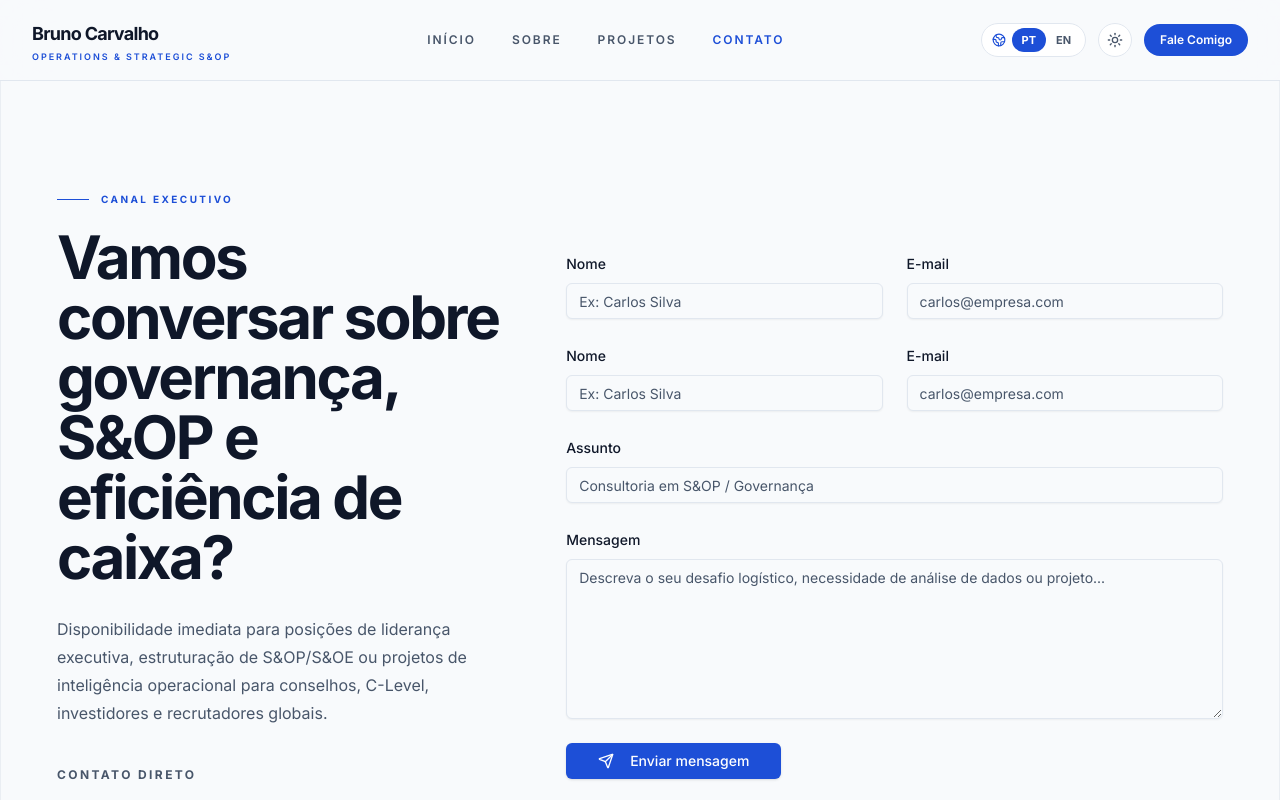
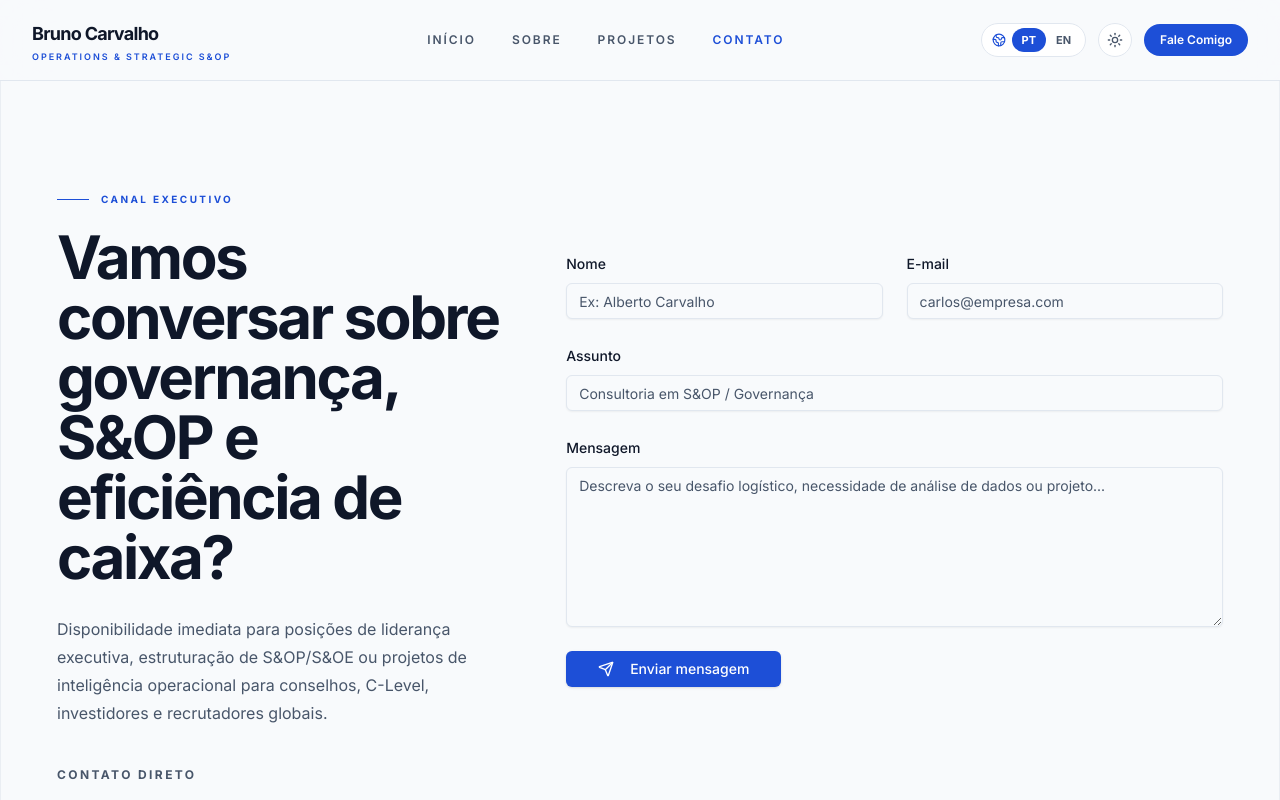
Before and after one commit to bmarc78race-78/BMC.78, a React (Vite) app: page /contato in a window 1280 px wide. Shown: the top 800 px of the page. Built offline with nearby package versions, Linux system fonts and the light colour scheme.

Commit message:
security: harden headers and contact form

```diff
--- a/src/components/contact/ContactForm.jsx
+++ b/src/components/contact/ContactForm.jsx
@@ -10,40 +10,53 @@ import { Send, Loader2 } from "lucide-react";
 export default function ContactForm() {
   const { t } = useLanguage();
   const { toast } = useToast();
+
   const [isSubmitting, setIsSubmitting] = useState(false);
 
-  // Substitua a string abaixo pelo seu ID gerado no Formspree
   const FORMSPREE_ID = "xyezpdqr";
 
   const handleSubmit = async (e) => {
     e.preventDefault();
+
     setIsSubmitting(true);
 
-    const formData = new FormData(e.target);
+    const formData = new FormData(e.currentTarget);
 
     try {
-      const response = await fetch(`https://formspree.io/f/${FORMSPREE_ID}`, {
+      const response = await fetch(
+        `https://formspree.io/f/${FORMSPREE_ID}`,
+        {
           method: "POST",
           body: formData,
           headers: {
             Accept: "application/json",
           },
+        }
+      );
+
+      if (!response.ok) {
+        throw new Error("Falha no servidor de e-mail");
+      }
+
+      toast({
+        title:
+          t("contact.successTitle") ||
+          "Mensagem enviada com sucesso",
+        description:
+          t("contact.successText") ||
+          "Recebi seus dados e retornarei o contato em breve.",
       });
 
-      if (response.ok) {
-        toast({
-          title: t("contact.successTitle") || "Mensagem enviada com sucesso",
-          description: t("contact.successText") || "Recebi seus dados e retornarei o contato em breve.",
-        });
-        e.target.reset();
-      } else {
-        throw new Error("Falha no servidor de email");
-      }
+      e.currentTarget.reset();
     } catch (error) {
       toast({
         variant: "destructive",
-        title: t("contact.errorTitle") || "Falha no envio",
-        description: t("contact.errorText") || "Ocorreu um erro. Por favor, tente novamente mais tarde.",
+        title:
+          t("contact.errorTitle") ||
+          "Falha no envio",
+        description:
+          t("contact.errorText") ||
+          "Ocorreu um erro. Por favor, tente novamente mais tarde.",
       });
     } finally {
       setIsSubmitting(false);
@@ -51,91 +64,113 @@ export default function ContactForm() {
   };
 
   return (
-  <form onSubmit={handleSubmit} className="space-y-6">
-
-    {/* Honeypot anti-spam */}
+    <form
+      onSubmit={handleSubmit}
+      className="space-y-6"
+      autoComplete="on"
+    >
+      {/* Honeypot anti-spam.
+          Não remover e não alterar name="_gotcha". */}
       <div
         aria-hidden="true"
         className="absolute left-[-9999px] top-auto h-px w-px overflow-hidden"
       >
-      <label htmlFor="_gotcha">
-        Do not fill this field
+        <label htmlFor="contact-gotcha">
+          Leave this field empty
         </label>
 
         <input
-        id="_gotcha"
+          id="contact-gotcha"
+          name="_gotcha"
           type="text"
-        name="_gotcha"
           tabIndex={-1}
           autoComplete="off"
         />
       </div>
 
+      {/* Nome + E-mail */}
       <div className="grid grid-cols-1 gap-6 md:grid-cols-2">
         <div className="space-y-2">
-        <Label htmlFor="name">
+          <Label htmlFor="contact-name">
             {t("contact.name") || "Nome Completo"}
           </Label>
 
           <Input
-          id="name"
+            id="contact-name"
             name="name"
+            type="text"
             required
-          placeholder="Ex: Carlos Silva"
+            maxLength={100}
+            autoComplete="name"
+            placeholder="Ex: Alberto Carvalho"
             className="bg-background"
           />
         </div>
 
         <div className="space-y-2">
-        <Label htmlFor="email">
+          <Label htmlFor="contact-email">
             {t("contact.email") || "E-mail Corporativo"}
           </Label>
 
           <Input
-          id="email"
+            id="contact-email"
             name="email"
             type="email"
             required
+            maxLength={254}
+            autoComplete="email"
             placeholder="carlos@empresa.com"
             className="bg-background"
           />
         </div>
       </div>
 
-    {/* restante do formulário */}
-      <div className="grid grid-cols-1 gap-6 md:grid-cols-2">
+      {/* Assunto */}
       <div className="space-y-2">
-          <Label htmlFor="name">{t("contact.name") || "Nome Completo"}</Label>
-          <Input id="name" name="name" required placeholder="Ex: Carlos Silva" className="bg-background" />
-        </div>
-        <div className="space-y-2">
-          <Label htmlFor="email">{t("contact.email") || "E-mail Corporativo"}</Label>
-          <Input id="email" name="email" type="email" required placeholder="carlos@empresa.com" className="bg-background" />
-        </div>
+        <Label htmlFor="contact-subject">
+          {t("contact.subject") || "Assunto"}
+        </Label>
+
+        <Input
+          id="contact-subject"
+          name="subject"
+          type="text"
+          required
+          maxLength={160}
+          autoComplete="off"
+          placeholder="Consultoria em S&OP / Governança"
+          className="bg-background"
+        />
       </div>
 
+      {/* Mensagem */}
       <div className="space-y-2">
-        <Label htmlFor="subject">{t("contact.subject") || "Assunto"}</Label>
-        <Input id="subject" name="subject" required placeholder="Consultoria em S&OP / Governança" className="bg-background" />
-      </div>
+        <Label htmlFor="contact-message">
+          {t("contact.message") || "Mensagem"}
+        </Label>
 
-      <div className="space-y-2">
-        <Label htmlFor="message">{t("contact.message") || "Mensagem"}</Label>
         <Textarea
-          id="message"
+          id="contact-message"
           name="message"
           required
+          maxLength={5000}
+          autoComplete="off"
           placeholder="Descreva o seu desafio logístico, necessidade de análise de dados ou projeto..."
           className="min-h-[160px] bg-background"
         />
       </div>
 
-      <Button type="submit" disabled={isSubmitting} className="w-full md:w-auto px-8">
+      <Button
+        type="submit"
+        disabled={isSubmitting}
+        className="w-full px-8 md:w-auto"
+      >
         {isSubmitting ? (
           <Loader2 className="mr-2 h-4 w-4 animate-spin" />
         ) : (
           <Send className="mr-2 h-4 w-4" />
         )}
+
         {t("contact.send") || "Enviar Mensagem"}
       </Button>
     </form>
```
Lines whose indentation alone changed are shown as unchanged.
